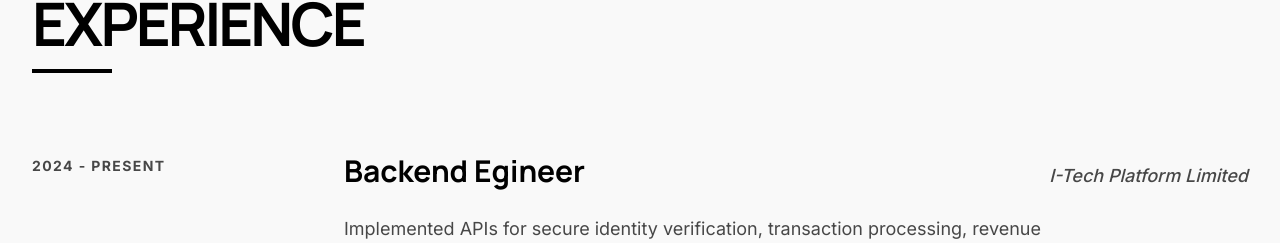
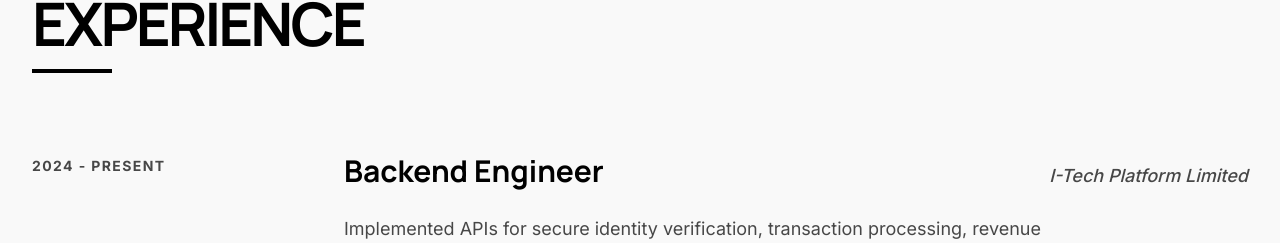
Before and after one commit to owolagbadavid/owolagbadavid.github.io, a React (Vite) app: page / in a window 1280 px wide. Shown: the part 2799-3042 px from the top of the page. Built offline with nearby package versions, Linux system fonts and the light colour scheme.

Commit message:
fix typo

```diff
--- a/src/components/Experience.tsx
+++ b/src/components/Experience.tsx
@@ -8,7 +8,7 @@ function Experience() {
   }[] = [
     {
       period: "2024 - PRESENT",
-      role: "Backend Egineer",
+      role: "Backend Engineer",
       company: "I-Tech Platform Limited",
       description: `Implemented APIs for secure identity verification, transaction processing, revenue management, workflow automation, and analytics, improving operational efficiency and visibility.`,
       points: [
```
